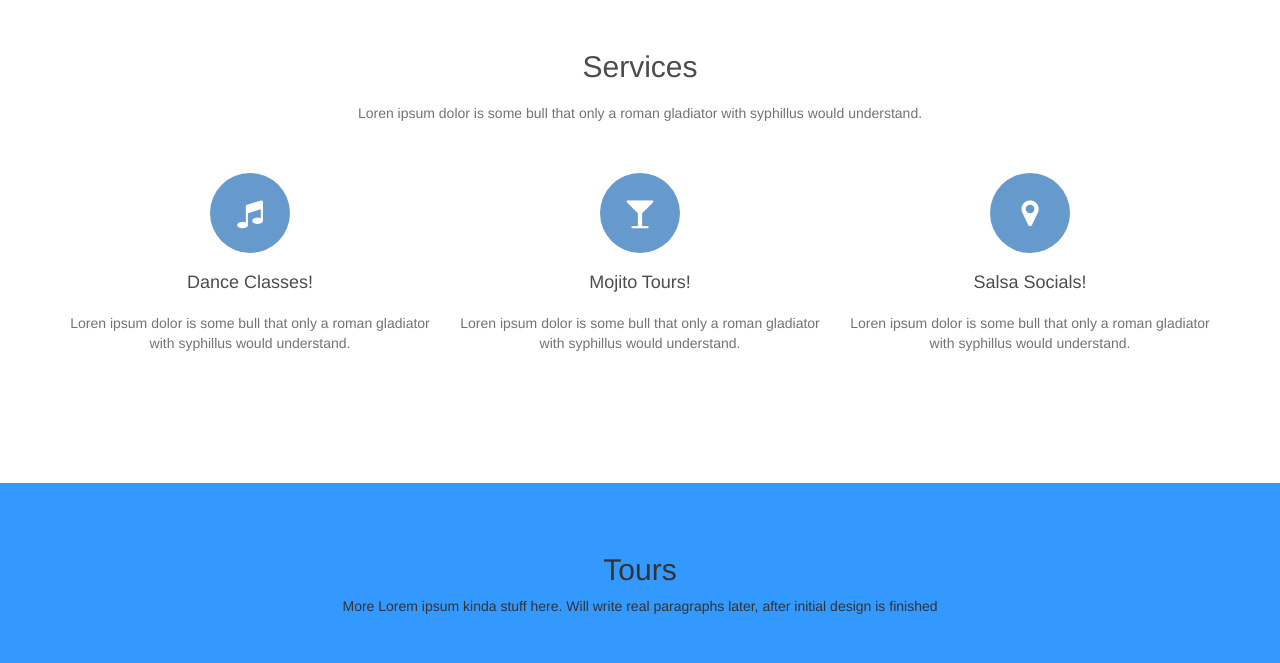
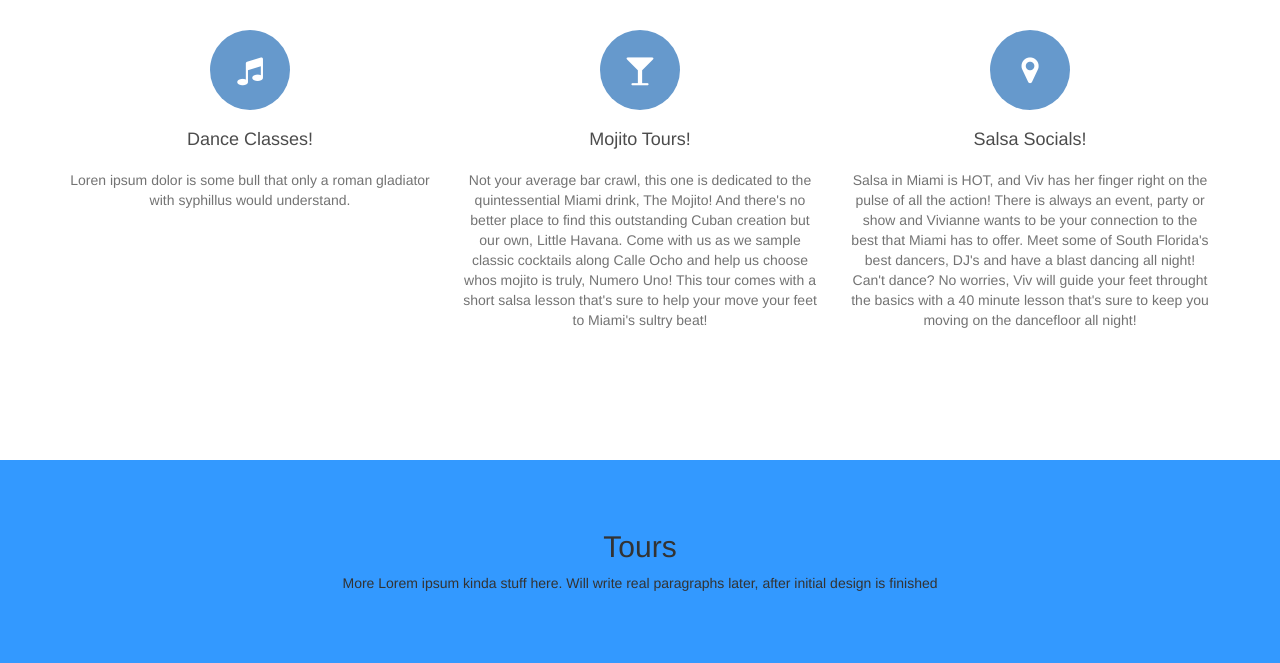
Before and after one commit to VampiroJudo/VivDanceSite-experimental-, a plain HTML site: page index.html in a window 1280 px wide. Shown: the part 700-1363 px from the top of the page. Drawn offline with nearby package versions, Linux system fonts and the light colour scheme.

Commit message:
beginning description writing

```diff
--- a/index.html
+++ b/index.html
@@ -61,8 +61,7 @@
 
     <div id="services" class="services">
       <div class="container">
-        <h2>Services</h2>
-        <p>Loren ipsum dolor is some bull that only a roman gladiator with syphillus would understand.</p>
+        <!-- <h2>Services</h2> -->
         <div class="row">
           <div class="col-lg-4 col-md-4 wow fadeInLeft">
             <i class="fa fa-music" aria-hidden="true"></i>
@@ -72,12 +71,14 @@
           <div class="col-lg-4 col-md-4 wow fadeInLeft">
             <i class="fa fa-glass" aria-hidden="true"></i>
             <h4>Mojito Tours!</h4>
-            <p>Loren ipsum dolor is some bull that only a roman gladiator with syphillus would understand.</p>
+            <p>Not your average bar crawl, this one is dedicated to the quintessential Miami drink, The Mojito! And there's no better place to find this outstanding Cuban creation but our own, Little Havana. Come with us as we sample classic cocktails along Calle Ocho and help us choose whos mojito is truly, Numero Uno!
+
+            This tour comes with a short salsa lesson that's sure to help your move your feet to Miami's sultry beat!</p>
           </div>
           <div class="col-lg-4 col-md-4 wow fadeInLeft">
             <i class="fa fa-map-marker" aria-hidden="true"></i>
             <h4>Salsa Socials!</h4>
-            <p>Loren ipsum dolor is some bull that only a roman gladiator with syphillus would understand.</p>
+            <p>Salsa in Miami is HOT, and Viv has her finger right on the pulse of all the action! There is always an event, party or show and Vivianne wants to be your connection to the best that Miami has to offer. Meet some of South Florida's best dancers, DJ's and have a blast dancing all night! Can't dance? No worries, Viv will guide your feet throught the basics with a 40 minute lesson that's sure to keep you moving on the dancefloor all night! </p>
           </div>
         </div>
       </div>
@@ -92,7 +93,7 @@
         <div class="row">
           <h2>Tours</h2>
           <p>More Lorem ipsum kinda stuff here. Will write real paragraphs later, after initial design is finished</p>
-          <div class="col-lg-6 col-md-6 wow flipInY">
+          <div class="col-lg-6 col-md-6">
             <div class="packages">
               <h4>Little Havana Mojito Tour</h4>
               <h1>$69 per person</h1>
@@ -101,7 +102,7 @@
               <button class="btn btn-success">Lets do it!</button>
             </div>
           </div>
-          <div class="col-lg-6 col-md-6 wow flipInY">
+          <div class="col-lg-6 col-md-6">
             <div class="packages">
               <h4>Salsa Social Tour</h4>
               <h1>$59 per person</h1>
```
